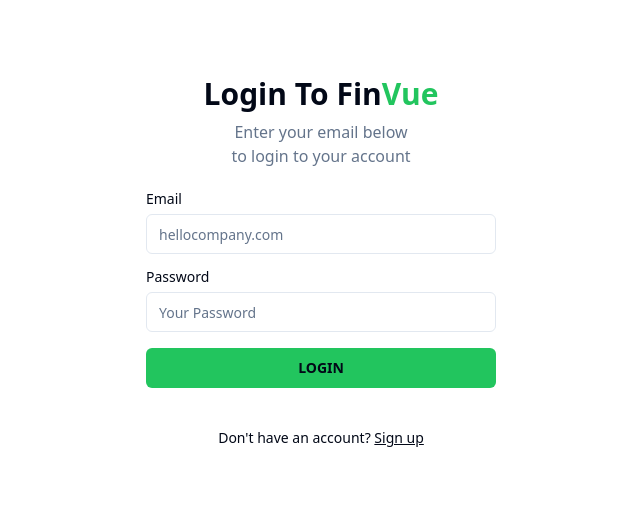
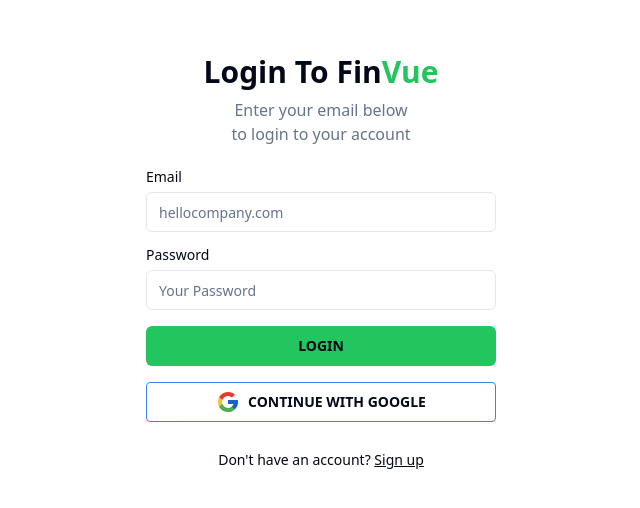
Before and after one commit to FinVue/inc-exp, a React (Vite) app: page /login in a window 1280 px wide. Shown: the part 138-646 px from the top of the page, without its empty margins (39-679 px from the left). Built offline with nearby package versions, Linux system fonts and the light colour scheme; no server answers; the database is empty.

Commit message:
added password hashing and Google Account Sign in

```diff
--- a/src/components/Login.jsx
+++ b/src/components/Login.jsx
@@ -4,7 +4,7 @@
 import { Input } from "@/components/ui/input";
 import { Label } from "@/components/ui/label";
 import { initializeApp } from "firebase/app";
-import { getAuth, signInWithEmailAndPassword } from "firebase/auth";
+import { getAuth, signInWithEmailAndPassword, GoogleAuthProvider, signInWithPopup } from "firebase/auth";
 import { getFirestore, collection, onSnapshot } from "firebase/firestore";
 import toast from 'react-hot-toast'; // Import toast from react-hot-toast
 
@@ -48,6 +48,22 @@
     try {
       const userCredential = await signInWithEmailAndPassword(auth, email, password);
       const user = userCredential.user;
+      if (user.uid === adminUid) {
+        window.location.href = '/adminDashboard';
+      } else {
+        window.location.href = '/dashboard';
+      }
+    } catch (error) {
+      setError(error.message);
+    }
+  };
+
+  const handleGoogleSignIn = async () => {
+    try {
+      const provider = new GoogleAuthProvider();
+      const result = await signInWithPopup(auth, provider);
+      const user = result.user;
+      // Redirect user after successful sign-in
       if (user.uid === adminUid) {
         window.location.href = '/adminDashboard';
       } else {
@@ -104,9 +120,27 @@
                 <Button type="submit" className="w-full bg-green-500 text-black font-bold text-0F4D0E hover:bg-green-700">
                     LOGIN
                 </Button>
+                <Button
+                onClick={handleGoogleSignIn}
+                className="bg-transparent hover:bg-blue-500 text-black-700 font-semibold hover:text-white py-2 px-4 border border-blue-500 hover:border-transparent rounded"
+                >
+                <svg
+                xmlns="http://www.w3.org/2000/svg"
+                width="24"
+                height="24"
+                viewBox="0 0 48 48"
+                className="mr-2" // Added margin to the right for spacing
+                >
+                <path fill="#fbc02d" d="M43.611,20.083H42V20H24v8h11.303c-1.649,4.657-6.08,8-11.303,8c-6.627,0-12-5.373-12-12	s5.373-12,12-12c3.059,0,5.842,1.154,7.961,3.039l5.657-5.657C34.046,6.053,29.268,4,24,4C12.955,4,4,12.955,4,24s8.955,20,20,20	s20-8.955,20-20C44,22.659,43.862,21.35,43.611,20.083z"></path>
+                <path fill="#e53935" d="M6.306,14.691l6.571,4.819C14.655,15.108,18.961,12,24,12c3.059,0,5.842,1.154,7.961,3.039	l5.657-5.657C34.046,6.053,29.268,4,24,4C16.318,4,9.656,8.337,6.306,14.691z"></path>
+                <path fill="#4caf50" d="M24,44c5.166,0,9.86-1.977,13.409-5.192l-6.19-5.238C29.211,35.091,26.715,36,24,36	c-5.202,0-9.619-3.317-11.283-7.946l-6.522,5.025C9.505,39.556,16.227,44,24,44z"></path>
+                <path fill="#1565c0" d="M43.611,20.083L43.595,20L42,20H24v8h11.303c-0.792,2.237-2.231,4.166-4.087,5.571	c0.001-0.001,0.002-0.001,0.003-0.002l6.19,5.238C36.971,39.205,44,34,44,24C44,22.659,43.862,21.35,43.611,20.083z"></path>
+                </svg>
+                CONTINUE WITH GOOGLE
+              </Button>
               </div>
             </form>
-            <div className="mt-4 text-center text-sm">
+            <div className="mt-1 text-center text-sm">
               Don't have an account?{" "}
               <Link to="/register" className="underline">Sign up</Link>
             </div>
```
